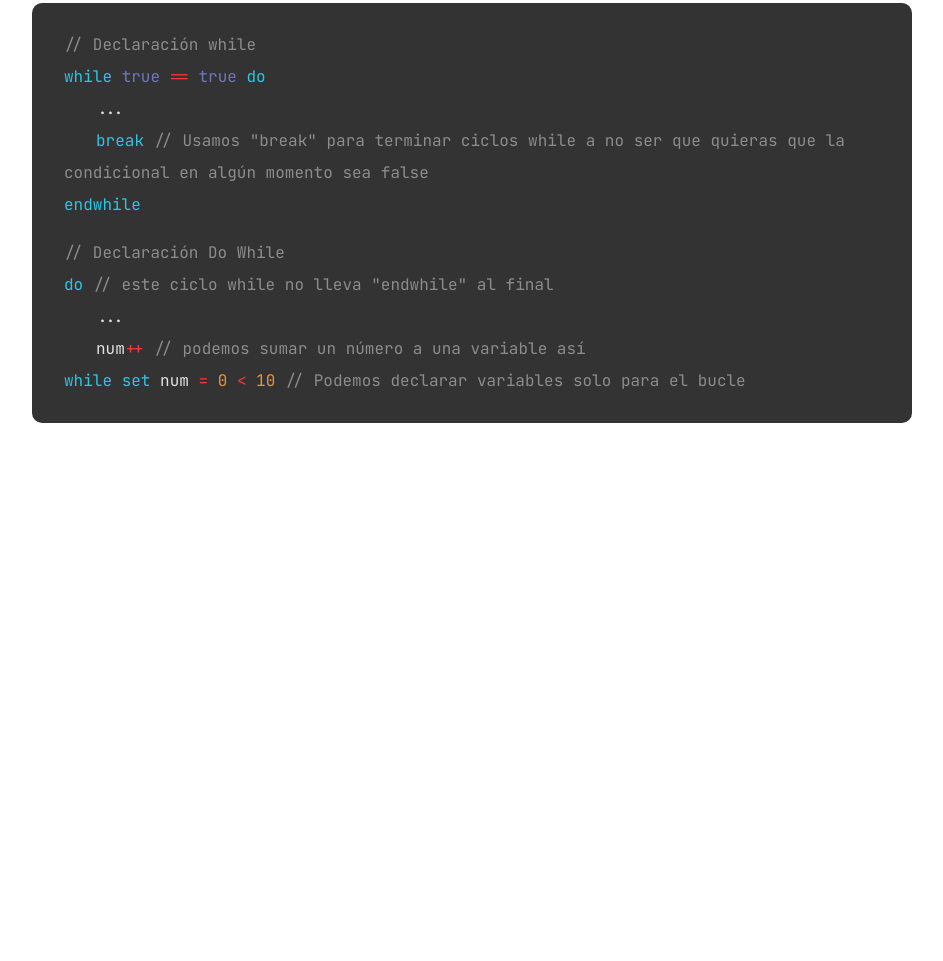
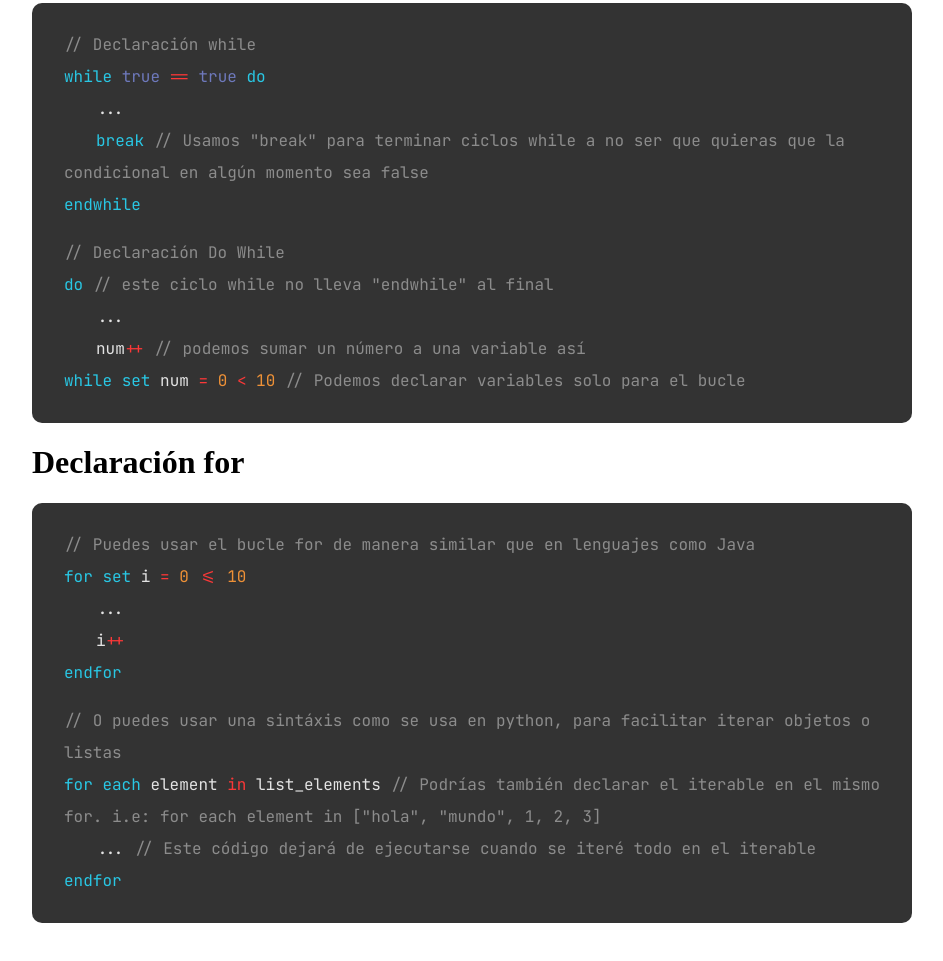
Before and after one commit to Hint-Box/Ezcript, a plain HTML site: page docs/index.html in a window 1280 px wide. Shown: the part 4316-5277 px from the top of the page, without its empty margins (168-1111 px from the left). Before the commit the page ends 4787 px from the top, so only its background shows below. Drawn offline with Linux system fonts and the light colour scheme; a web font is replaced by a local one.

Commit message:
feat: Add the for statement section

```diff
--- a/docs/index.html
+++ b/docs/index.html
@@ -140,6 +140,18 @@
       <span class="code-block">num<span class="operator">++</span></span> <span class="comments">// podemos sumar un número a una variable así</span><br />
       <span class="keyword">while</span> <span class="keyword">set</span> num <span class="operator">&#61;</span> <span class="numbers">0</span> <span class="operator">&#60;</span> <span class="numbers">10</span> <span class="comments">// Podemos declarar variables solo para el bucle</span></p>
     </div>
+    <h1>Declaración for</h1>
+    <div class="code">
+      <p><span class="comments">// Puedes usar el bucle for de manera similar que en lenguajes como Java</span><br />
+      <span class="keyword">for set</span> i <span class="operator">&#61;</span> <span class="numbers">0</span> <span class="operator">&lt;&#61;</span> <span class="numbers">10</span><br />
+      <span class="code-block">...</span></span><br />
+      <span class="code-block">i<span class="operator">++</span></span><br />
+      <span class="keyword">endfor</span></p>
+      <p><span class="comments">// O puedes usar una sintáxis como se usa en python, para facilitar iterar objetos o listas</span><br />
+      <span class="keyword">for each</span> element <span class="operator">in</span> list_elements <span class="comments">// Podrías también declarar el iterable en el mismo for. i.e: for each element in ["hola", "mundo", 1, 2, 3]</span><br />
+      <span class="code-block">... <span class="comments">// Este código dejará de ejecutarse cuando se iteré todo en el iterable</span></span><br />
+      <span class="keyword">endfor</span></p>
+    </div>
   </div>
 </body>
 </html>
```
